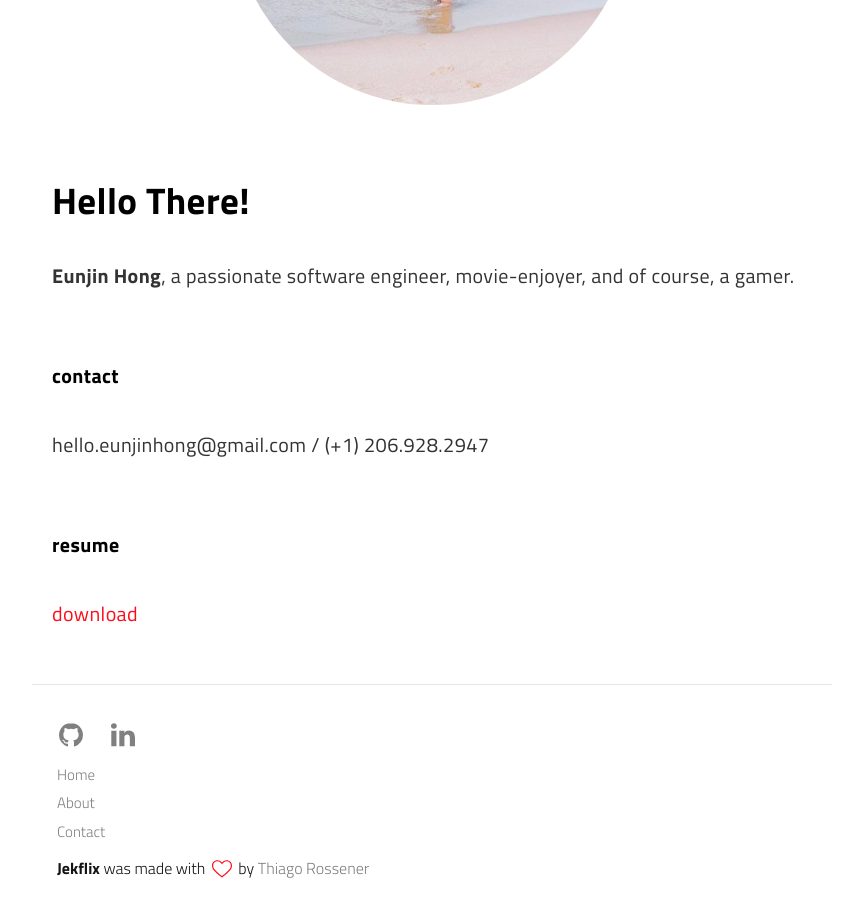
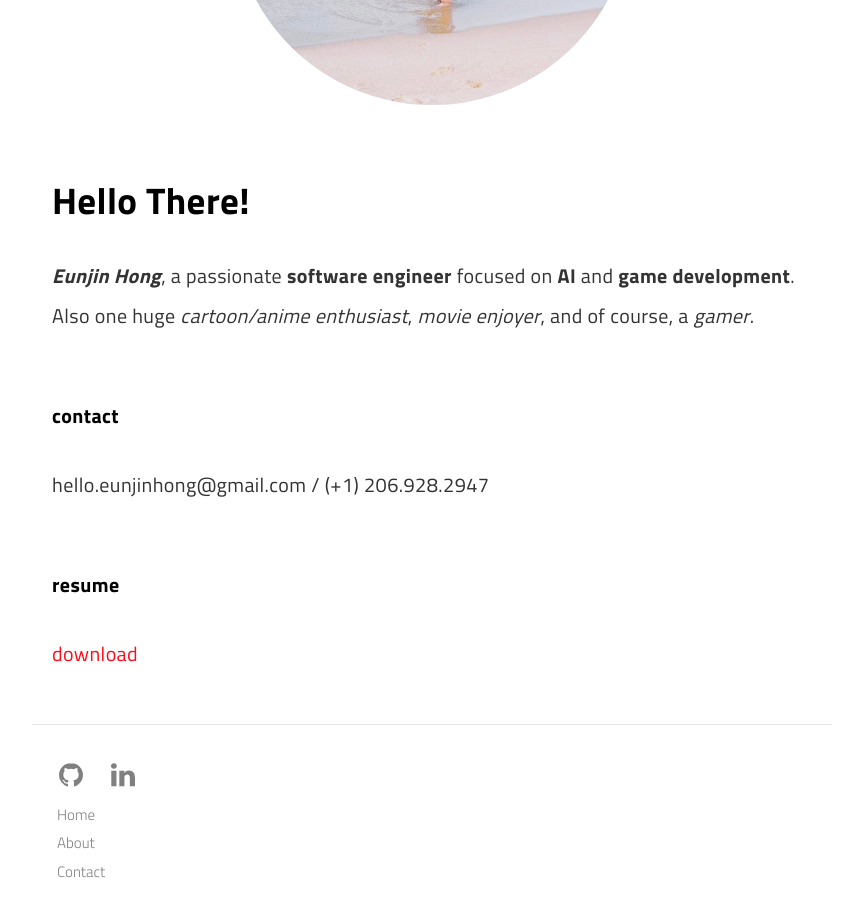
Before and after one commit to helloeunjinhong/helloeunjinhong.github.io, a Jekyll site: the page built from pages/about.md, in a window 1280 px wide and 900 px high, scrolled down 544 px. Shown: the whole window, without its empty margins (208-1071 px from the left). Built offline with Jekyll 4.4.1, drawn with Linux system fonts in a browser that asks for light colours; a script that is not in the unit is left out.

Commit message:
Update about.md

```diff
--- a/pages/about.md
+++ b/pages/about.md
@@ -10,7 +10,7 @@ permalink: /about/
 <img class="img-rounded" src="/assets/img/uploads/profile.jpg" alt="Eunjin Hong" width="400">
 
 ## Hello There!
-**Eunjin Hong**, a passionate software engineer, movie-enjoyer, and of course, a gamer.
+**_Eunjin Hong_**, a passionate **software engineer** focused on **AI** and **game development**. Also one huge *cartoon/anime enthusiast*, *movie enjoyer*, and of course, a *gamer*.
 
 
 #### contact
```
